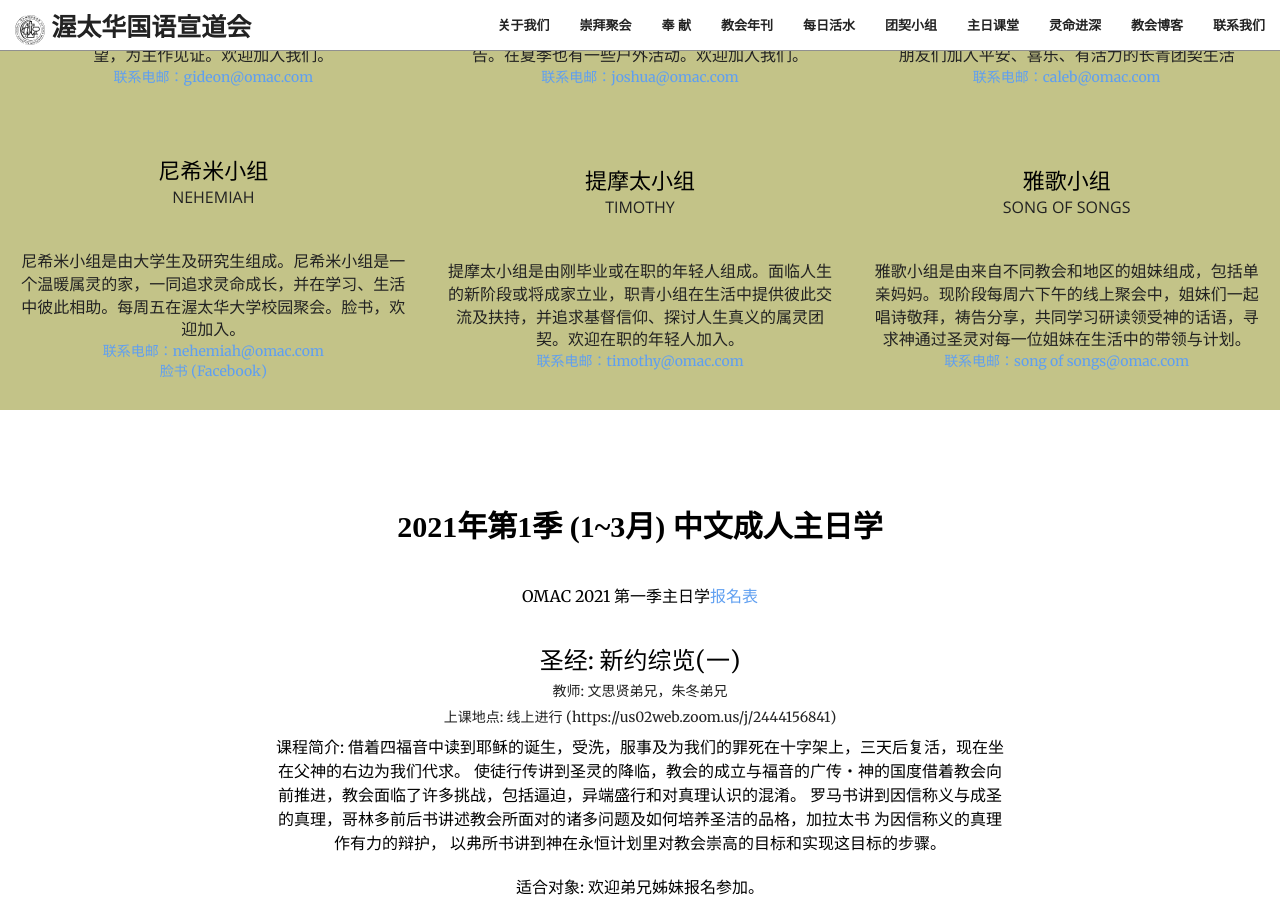
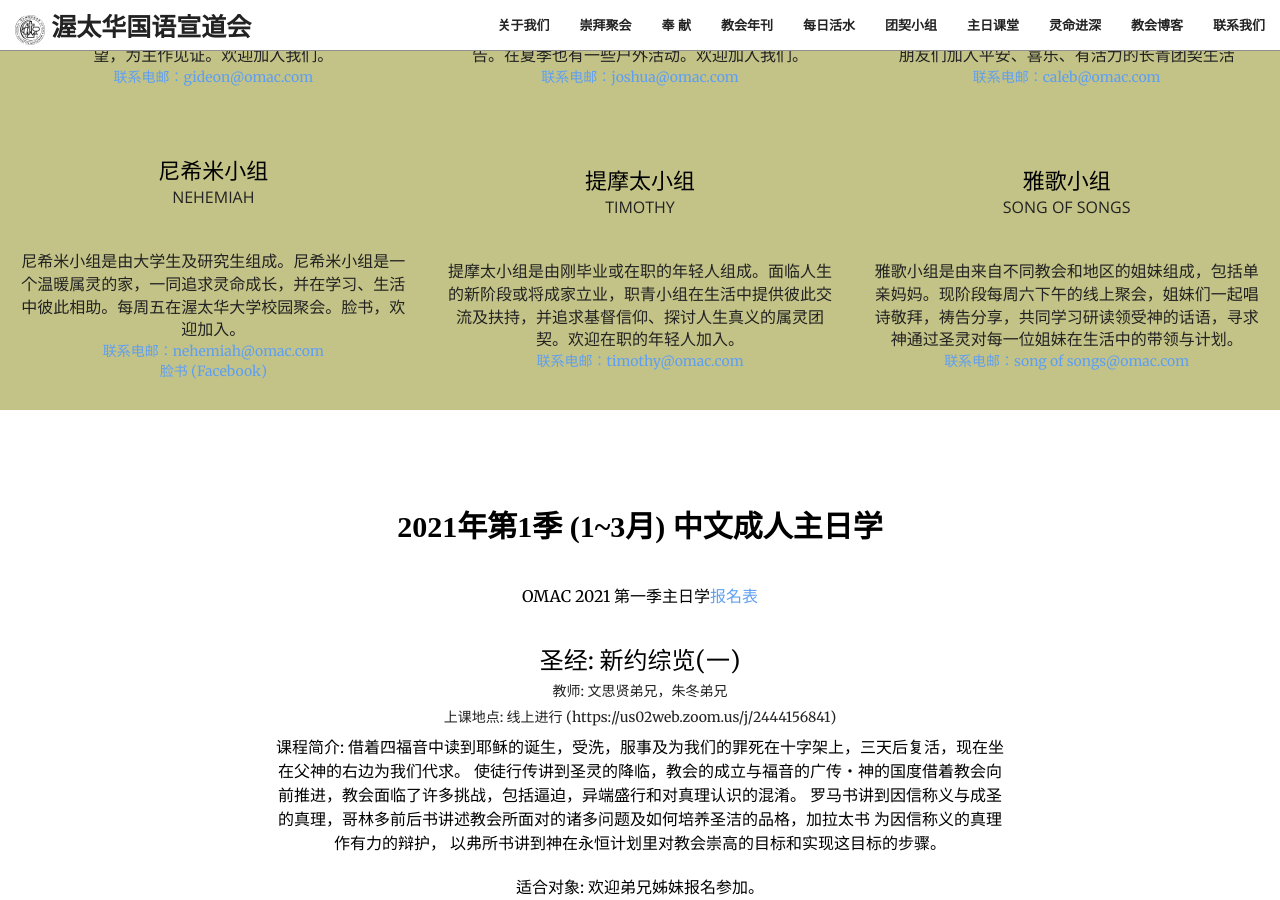
Before and after one commit to JonasYow/ottawaomac, a Jekyll site: the page built from index.html, in a window 1280 px wide and 900 px high, scrolled down 6279 px. Built offline with Jekyll 4.4.1, drawn with Linux system fonts in a browser that asks for light colours; some web fonts are replaced.

Commit message:
minor change of description

```diff
--- a/_data/groups.yaml
+++ b/_data/groups.yaml
@@ -59,5 +59,5 @@
   en: Song of Songs
   img: img/groups/default.jpg
   location: Ottawa
-  description: 雅歌小组是由来自不同教会和地区的姐妹组成，包括单亲妈妈。现阶段每周六下午的线上聚会中，姐妹们一起唱诗敬拜，祷告分享，共同学习研读领受神的话语，寻求神通过圣灵对每一位姐妹在生活中的带领与计划。
+  description: 雅歌小组是由来自不同教会和地区的姐妹组成，包括单亲妈妈。现阶段每周六下午的线上聚会，姐妹们一起唱诗敬拜，祷告分享，共同学习研读领受神的话语，寻求神通过圣灵对每一位姐妹在生活中的带领与计划。
   email: 2014omac@gmail.com
```
